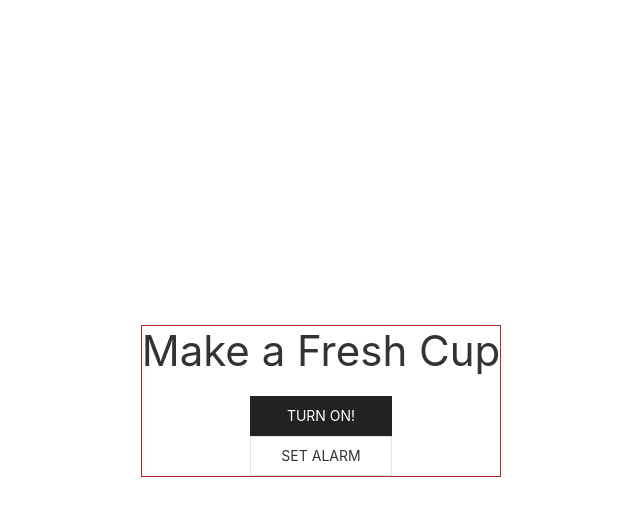
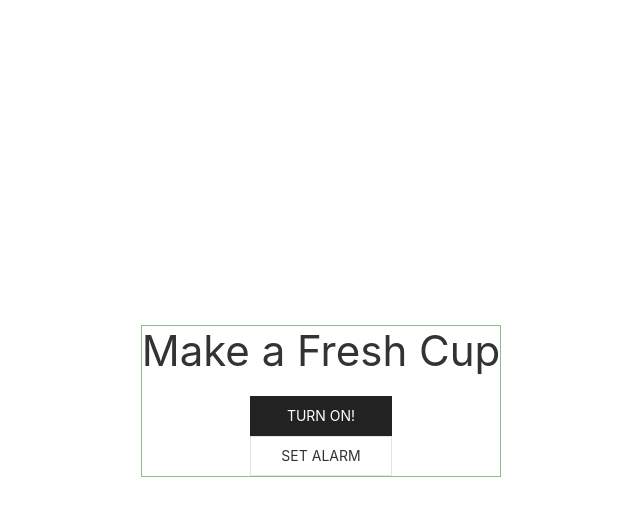
Before and after one commit to dmharrington03/coffee-machine, a Flask app: page / in a window 1280 px wide. Shown: the top 516 px of the page, without its empty margins (319-959 px from the left). Run offline with Flask 2, Linux system fonts and the light colour scheme.

Commit message:
color change

```diff
--- a/static/style.css
+++ b/static/style.css
@@ -3,7 +3,7 @@
 } */
 
 .box {
-  border: 1px solid brown;
+  border: 1px solid darkseagreen;
 }
 
 body {
```
